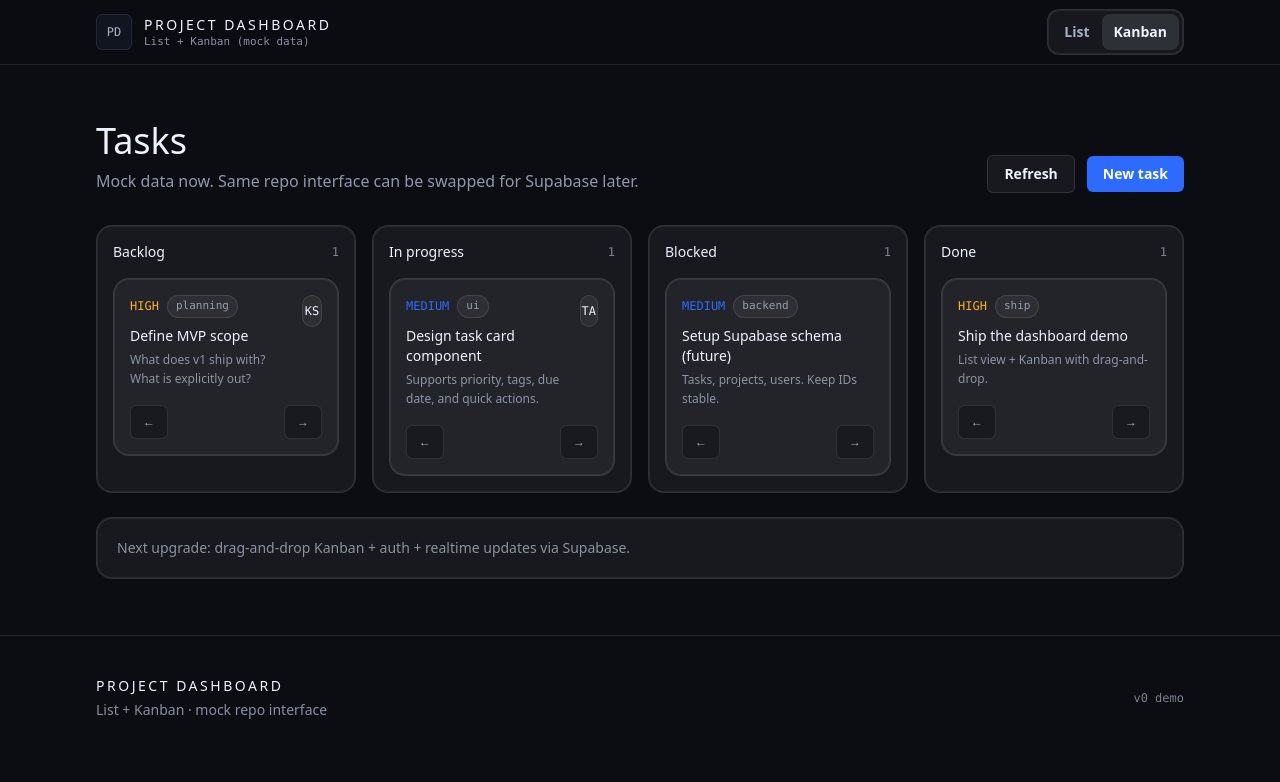
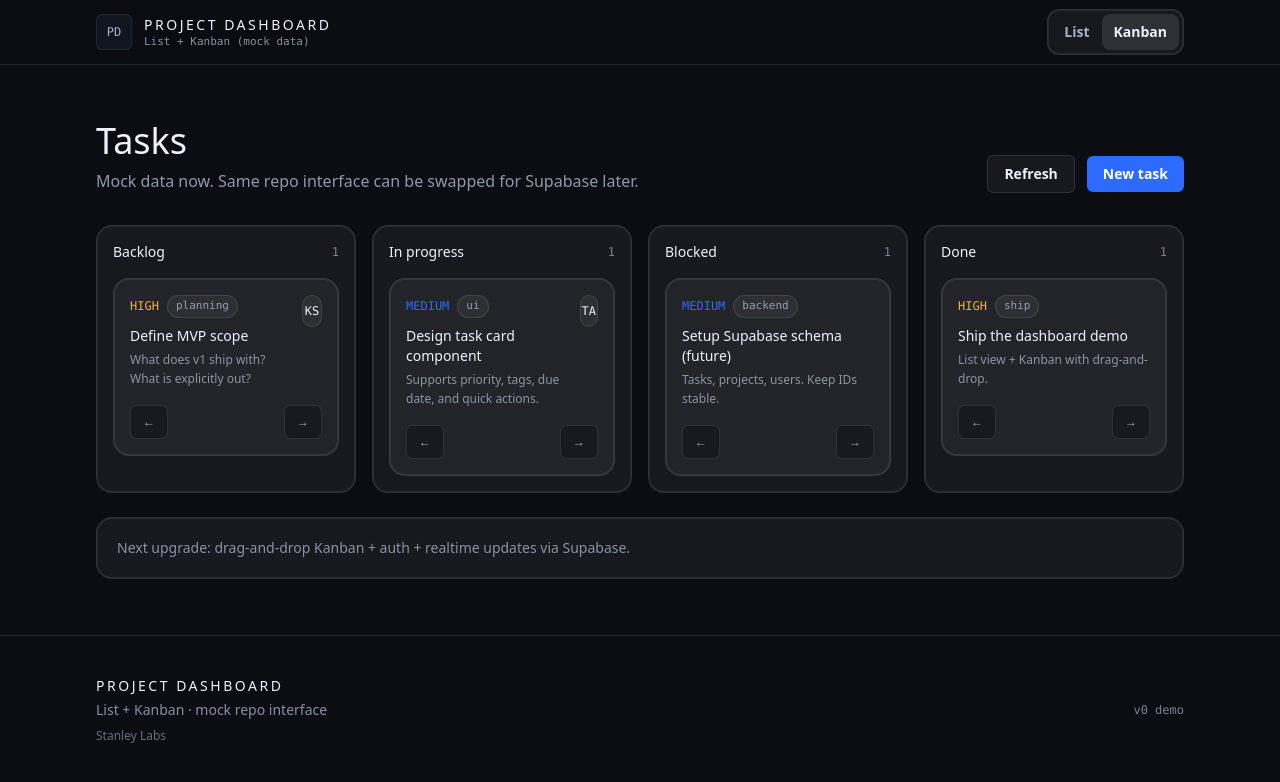
Before and after one commit to StanleyLabs/project-dashboard, a React (Vite) app: page / in a window 1280 px wide. Shown: the top 782 px of the page. Built offline with nearby package versions, Linux system fonts and the light colour scheme; the HTML template or start-up script is replaced by a standard one.

Commit message:
Footer: add small Stanley Labs

```diff
--- a/src/App.tsx
+++ b/src/App.tsx
@@ -256,6 +256,7 @@
             <div className="text-sm text-fog/80">
               <div className="font-display tracking-[0.18em] text-paper">PROJECT DASHBOARD</div>
               <div className="mt-1">List + Kanban · mock repo interface</div>
+              <div className="mt-2 text-xs text-fog/60">Stanley Labs</div>
             </div>
             <div className="font-mono text-xs text-fog/70">v0 demo</div>
           </div>
```
